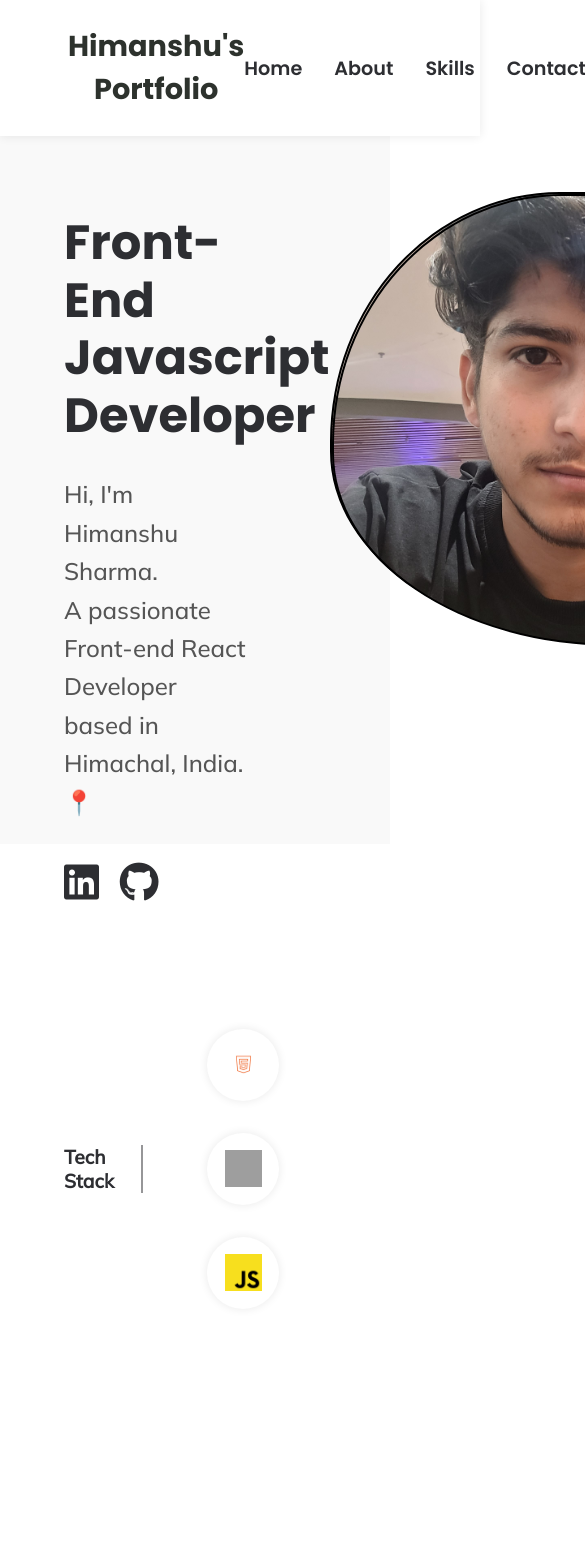
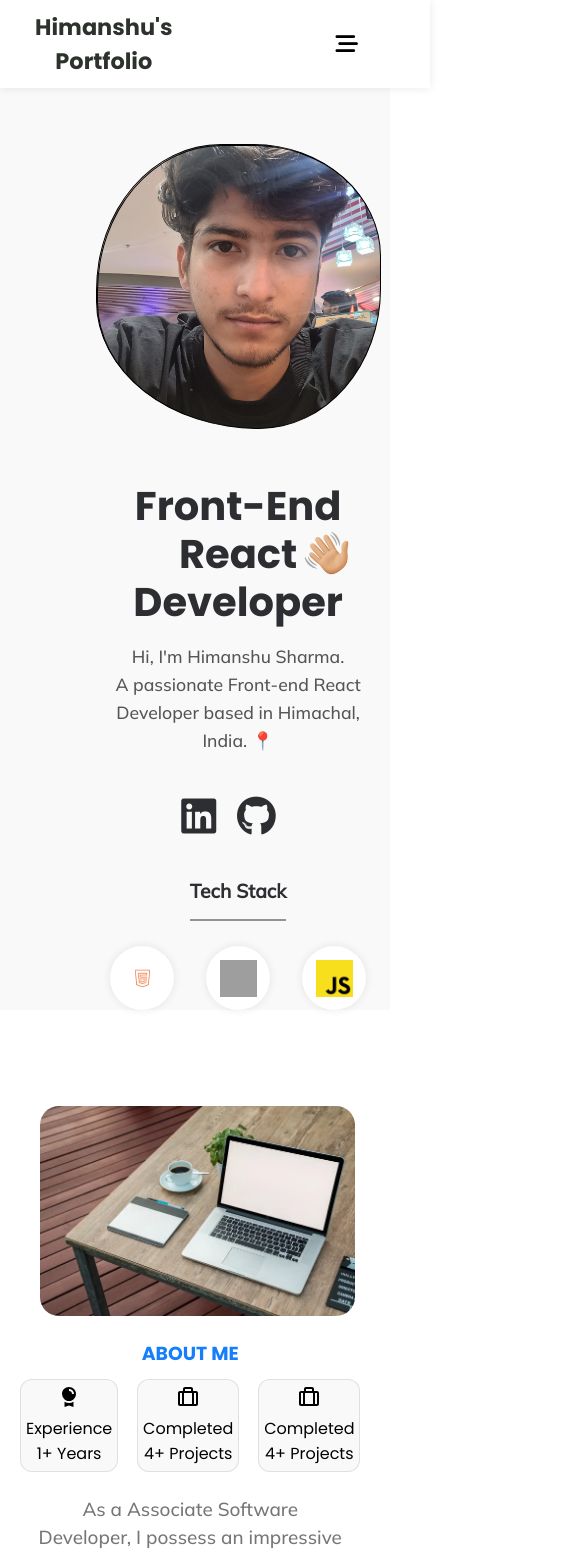
Before and after one commit to himanshuofficial/Personal-Portfolio, a React (Create React App) app: page / in a window 390 px wide. Shown: the top 1556 px of the page, 585 px wide, since content can reach past the window. Built offline with nearby package versions, Linux system fonts and the light colour scheme; grey boxes are pictures that could not be loaded.

Commit message:
Add responsiveness in website

```diff
--- a/src/App.css
+++ b/src/App.css
@@ -48,15 +48,25 @@
 
 html {
   scroll-behavior: smooth;
+  overflow-x: hidden;
 }
 
 body {
   background-color: #fff;
   font-family: Poppins,sans-serif;
   position: relative;
+  overflow-x: hidden;
 }
 
 * {
   margin: 0px;
   padding: 0px;
 }
+
+.open-menu {
+  left: 0 !important;
+}
+
+.closed-menu {
+  left: -100% !important;
+}
--- a/src/components/AboutMe/AboutBox.module.css
+++ b/src/components/AboutMe/AboutBox.module.css
@@ -1,9 +1,15 @@
-.details {
+.details{
     font-family: Poppins,sans-serif;
     display: flex;
     gap: 2rem;
     justify-content: space-around;
     margin-bottom: 7.2px;
+}
+
+@media (max-width: 500px) {
+    .details {
+        gap:1.2rem
+    }
 }
 
 .detail-box {
@@ -14,3 +20,10 @@
     text-align: center;
     padding: 0.8rem;
 }
+
+@media (max-width: 500px) {
+    .detail-box {
+        width: auto;
+        padding: 0.3rem;
+    }
+  }
--- a/src/components/AboutMe/AboutMe.module.css
+++ b/src/components/AboutMe/AboutMe.module.css
@@ -7,6 +7,12 @@
     .about {
         padding: 100rem 0;
     }
+}
+
+@media (max-width: 500px) {
+  .about {
+      padding: 6rem 0;
+  }
 }
 .container {
     padding: 0 4rem;
@@ -18,6 +24,13 @@
     max-width: 74rem;
 }
 
+@media (max-width: 500px) {
+  .container {
+    grid-template-columns: 1fr;
+    text-align: center;
+  }
+}
+
 .image .laptop-image{
 
     position: relative;
@@ -27,6 +40,14 @@
     bottom: 0px;
     right: 98px;
 
+}
+
+@media (max-width: 500px) {
+  .image .laptop-image {
+    width: 90%;
+    height: auto;
+    margin-left: 118px;
+  }
 }
 
 .side-text h1 {
@@ -53,9 +74,21 @@
     line-height: 1.5;
 }
 
+@media (max-width: 768px) {
+  .side-text p{
+    padding: 1rem
+  }
+}
+
 .side-text {
     text-align: justify;
     padding-right: 0.6rem;
+}
+@media (max-width: 768px) {
+  .side-text {
+    padding-top: 1rem;
+    text-align: center;
+  }
 }
 
 .button-40 {
--- a/src/components/Navbar/Navbar.js
+++ b/src/components/Navbar/Navbar.js
@@ -1,6 +1,7 @@
-import { Fragment } from "react";
+import { Fragment, useState } from "react";
 import classes from "./Navbar.module.css";
 const Navbar = () => {
+  const [hamburger, setHamBurger] = useState(false);
   const navbarOptions = [
     {
       name: "Home",
@@ -19,10 +20,22 @@ const Navbar = () => {
       link: "#contact",
     },
   ];
+
+  const pageUp = () => {
+    console.log("skdf");
+    window.scrollTo({ top: (0, 0), behavior: "smooth" });
+  };
+
+  const hamburgerMenu = () => {
+    setHamBurger(!hamburger);
+  };
+
   return (
     <Fragment>
       <nav>
-        <h1 className={classes.logo}>Himanshu's Portfolio</h1>
+        <h3 className={classes.logo} onClick={pageUp}>
+          Himanshu's Portfolio
+        </h3>
         <ul>
           {navbarOptions.map((option) => {
             return (
@@ -31,8 +44,30 @@ const Navbar = () => {
               </li>
             );
           })}
+          <li onClick={hamburgerMenu}>
+            <i
+              className={`fa-solid fa-bars-staggered ${classes["mobile-menu"]}`}
+            ></i>
+          </li>
         </ul>
       </nav>
+      <div
+        className={`${classes["mobile-nav"]} ${
+          hamburger ? "open-menu" : "closed-menu"
+        }`}
+      >
+        <span onClick={() => hamburgerMenu()}>
+          <i className="fa-solid fa-xmark"></i>
+        </span>
+
+        <ul>
+          {navbarOptions.map((item) => (
+            <li key={item.name} onClick={() => hamburgerMenu()}>
+              <a href={item.link}>{item.name}</a>
+            </li>
+          ))}
+        </ul>
+      </div>
     </Fragment>
   );
 };
--- a/src/components/Navbar/Navbar.module.css
+++ b/src/components/Navbar/Navbar.module.css
@@ -5,6 +5,13 @@ nav ul {
     margin-right: 128px;
 
 }
+
+@media (max-width: 500px) {
+    nav ul {
+        margin-right: 32px
+    }
+}
+
 nav h1 {
     margin-left: 18px;
 }
@@ -17,6 +24,12 @@ nav ul a {
     &:hover {
         color: #147efb;
       }
+}
+
+@media (max-width: 900px) {
+    nav ul a {
+        display: none;
+    }
 }
 
 nav {
@@ -35,7 +48,72 @@ nav {
     z-index: 200;
 }
 
+@media (max-width: 500px) {
+    nav {
+        padding: 10px 40px 10px 0px;
+    }
+}
+
+
 .logo {
     color: #2d322d;
     cursor: pointer;
 }
+
+.mobile-menu {
+    font-size: 1.4rem;
+    cursor: pointer;
+    display: none;
+
+    &:hover {
+        color: #147efb;
+        transition: all 0.3s;
+    }
+}
+
+@media (max-width: 900px) {
+    .mobile-menu {
+        display: flex;
+    }
+}
+
+.mobile-nav {
+    align-items: center;
+    background-color: #fff;
+    display: flex;
+    height: 100vh;
+    justify-content: center;
+    left: 0;
+    position: fixed;
+    text-align: center;
+    top: 0;
+    transition: all .3s ease-in-out;
+    width: 100%;
+    z-index: 300;
+}
+
+.mobile-nav span {
+    cursor: pointer;
+    font-size: 2rem;
+    position: absolute;
+    right: 2rem;
+    top: 1rem;
+}
+/* display: flex;
+    flex-direction: column;
+    font-size: 2.3rem;
+    gap: 4rem;
+    list-style: none; */
+.mobile-nav ul {
+    display: flex;
+    flex-direction: column;
+    font-size: 1.42rem;
+    gap: 2.4rem;
+    list-style: none;
+}
+
+.mobile-nav ul a {
+    color: #000;
+    font-weight: 500;
+    text-decoration: none;
+}
--- a/src/components/Profile/Profile.js
+++ b/src/components/Profile/Profile.js
@@ -26,7 +26,7 @@ const Profile = () => {
         <div class={classes.container}>
           <div className={classes["left-content"]}>
             <div className={classes["hero-text"]}>
-              <h1>Front-End Javascript Developer</h1>
+              <h1>Front-End React Developer</h1>
               <img src={Waving} alt="waving_hand" />
               <p>
                 Hi, I'm Himanshu Sharma.
--- a/src/components/Profile/Profile.module.css
+++ b/src/components/Profile/Profile.module.css
@@ -1,172 +1,4 @@
-/* .hero {
-    background-color: #f9f9f9;
-    display: flex;
-    flex-direction: column;
-    height: 100vh;
-    position: relative;
-    width: 100%;
-}
 
-
-.content {
-    align-items: center;
-    display: flex;
-    gap: 10rem;
-    height: 65rem;
-    justify-content: center;
-    position: relative;
-}
-
-.hero-main {
-    align-items: center;
-    display: flex;
-    gap: 10rem;
-    justify-content: center;
-    position: relative;
-}
-
-.hero-text {
-    display: flex;
-    flex-direction: column;
-    max-width: 50rem;
-    position: relative;
-    text-align: justify
-}
-
-.hero-text h1 {
-    color: #2d2e32;
-    font-size: 5.5rem;
-    line-height: 1.2;
-    margin-bottom: 2rem;
-    margin-top: 2rem;
-}
-
-.hero-text p {
-    color: #555555;
-    font-family: Mulish,sans-serif;
-    font-size: 1.8rem;
-    font-weight: 500;
-    line-height: 1.6;
-}
-
-.hero-text span {
-    cursor: pointer;
-    display: flex;
-    gap: 1.3rem;
-    margin: 2.5rem 0;
-}
-
-.image {
-    background-image: url("/src/components/Images/pic.jpg");
-    width: 35rem;
-    height: 35rem;
-    background-size: cover;
-    background-position: center center;
-    background-repeat: no-repeat;
-    border: 3px solid #2d2e32;;
-
-    @media (max-width: 500px) {
-      width: 28rem;
-      height: 28rem;
-    }
-
-    animation: morph 8s ease-in-out infinite;
-    border-radius: 60% 40% 30% 70% / 60% 30% 70% 40%;
-    position: relative;
-    transition: all 1s ease-in-out;
-
-    @keyframes morph {
-      0% {
-        border-radius: 60% 40% 30% 70% / 60% 30% 70% 40%;
-      }
-
-      50% {
-        border-radius: 30% 60% 70% 40% / 50% 60% 30% 60%;
-      }
-
-      100% {
-        border-radius: 60% 40% 30% 70% / 60% 30% 70% 40%;
-      }
-    }
-}
-
-.hero-text span a {
-    color: #2d2e32;
-    font-size: 3rem;
-    i {
-        transition: all 0.2s;
-        &:hover {
-          color: #147efb;
-        }
-      }
-}
-
-.hero-text img {
-    height: 6rem;
-    position: absolute;
-    right: 13rem;
-    top: 8.7rem;
-    width: 6rem;
-    @media (max-width: 900px) {
-        right: 3rem;
-      }
-
-      @media (max-width: 500px) {
-        top: 6.4rem;
-        right: 4rem;
-        width: 4.5rem;
-        height: 4.5rem;
-      }
-
-      @media (max-width: 400px) {
-        right: 3rem;
-      }
-
-      @media (max-width: 380px) {
-        right: 3rem;
-      }
-
-      @media (max-width: 375px) {
-        right: 1.7rem;
-      }
-}
-
-.skills {
-    align-items: center;
-    bottom: 0;
-    color: #767676;
-    display: flex;
-    font-size: 1.7rem;
-    left: 0;
-    position: absolute;
-}
-.skills p {
-    border-right: 2px solid rgba(45,46,50,.5);
-    color: #2d2e32;
-    font-family: Mulish,sans-serif;
-    font-weight: 600;
-    margin-right: 7rem;
-    padding-right: 2rem;
-}
-
-.skills ul li img {
-    height: 3.4rem;
-    width: 3.4rem;
-}
-
-.skills ul {
-    list-style: none;
-    display: flex;
-    gap: 2.5rem;
-    flex-wrap: wrap;
-}
-
-.skills ul li {
-    display: flex;
-    cursor: pointer;
-    background-color: #fff;
-    width: 6.5 54m;
-} */
 
 .home {
   display: flex;
@@ -174,29 +6,40 @@
   background-color: #f9f9f9;
   height: 100vh;
 }
+@media (max-width: 900px) {
+  .home {
+    padding: 29rem 3rem
+   }
+
+}
+@media (max-width: 500px) {
+  .home {
+    padding: 0rem 3rem;
+    height: auto;
+   }
+
+}
 
 .container {
   margin-top: 12rem;
   display: flex;
   padding: 0 4rem;
+}
 
-}
 @media (min-width: 1900px) {
  .container {
-  margin-top: 19rem;
+  margin-top: 1rem;
  }
 }
-/* .hero-main {
-  align-items: center;
-  display: flex;
-  gap: 10rem;
-  justify-content: center;
-  position: relative;
-} */
+@media (max-width: 500px) {
+  .container {
+    flex-flow: column-reverse;
+    padding: 0rem 3rem;
+    gap: 2rem;
+    margin-top: 9rem;
+   }
+}
 
-/* .hero-text {
-  margin-left: 40px;
-} */
 
 .hero-text h1{
   color: #2d2e32;
@@ -204,6 +47,14 @@
   width: 76%;
   line-height: 1.2;
   margin-bottom: 2rem;
+}
+
+@media (max-width: 500px) {
+  .hero-text h1 {
+    font-size: 2.5rem;
+    width: 100%;
+    text-align: center;
+  }
 }
 
 .hero-text span a {
@@ -226,13 +77,19 @@
 .hero-text p {
   color: #555;
   font-family: Mulish,sans-serif;
-  font-size: 1.5rem;
+  font-size: 1.1rem;
   font-weight: 500;
   line-height: 1.6;
   width: 70%;
   margin-top: -68px;
 }
 
+@media (max-width: 500px) {
+  .hero-text p {
+    width: 100%;
+    text-align: center;
+  }
+}
 .hero-text span a i{
   color: #2d2e32;
   font-size: 2.5rem;
@@ -240,7 +97,13 @@
   &:hover {
     color: #147efb;
   }
+}
 
+@media (max-width: 500px) {
+  .hero-text span {
+    width: 100%;
+    margin-left: 30%;
+  }
 }
 
 .right-content img {
@@ -253,24 +116,25 @@
 
 
 .image{
-  background: #08aeea50  url('../Images/pic.jpg') no-repeat;
+  background: url('../Images/pic.jpg') no-repeat;
   width: 24.5rem;
   height: 24.5rem;
   background-size: cover;
   background-position: center center;
   background-repeat: no-repeat;
-  border: 2px solid black;
-
-  @media (max-width: 500px) {
-    width: 28rem;
-    height: 28rem;
-  }
-
+  border: 1px solid black;
   animation: morph 8s ease-in-out infinite;
   border-radius: 60% 40% 30% 70% / 60% 30% 70% 40%;
   position: relative;
   transition: all 1s ease-in-out;
 
+}
+
+@media (max-width: 500px) {
+  .image {
+    width: 17.64rem;
+    height: 17.64rem;
+  }
 }
 @keyframes morph {
   0% {
@@ -300,6 +164,16 @@
   width: 60px;
 }
 
+@media (max-width: 500px) {
+
+  .hero-text img {
+    top: -8rem;
+    right: -13rem;
+    width: 2.8rem;
+    height: 2.8rem;
+  }
+}
+
 .skills {
   align-items: center;
   bottom: 0;
@@ -310,6 +184,15 @@
   position: relative;
   margin-top: 7rem;
 }
+
+@media (max-width: 500px) {
+  .skills {
+    flex-direction: column;
+    position: static;
+    margin-top: 28px;
+  }
+}
+
 .skills p {
   border-right: 2px solid rgba(45,46,50,.5);
   color: #2d2e32;
@@ -317,7 +200,20 @@
   font-weight: 600;
   margin-right: 4rem;
   padding-right: 1.7rem;
+
 }
+@media (max-width: 900px) {
+  .skills p {
+    border-bottom: 2px solid rgba(45,46,50,.5);
+    border-right: none;
+    margin-bottom: 1.6rem;
+    margin-right: 0;
+    padding-bottom: 1rem;
+    padding-right: 0;
+  }
+}
+
+
 
 .skills ul li img {
   height: 2.3rem;
@@ -339,8 +235,7 @@
      box-shadow: 0 0 10px rgba(0,0,0,.09);
      cursor: pointer;
      display: flex;
-     height: 4.5rem;
+     height: 4rem;
     justify-content: center;
-    width: 4.5rem;
-
+    width: 4rem;
 }
--- a/src/components/Skills/Skills.module.css
+++ b/src/components/Skills/Skills.module.css
@@ -17,6 +17,7 @@
     text-transform: uppercase;
 }
 
+
 .container h3 {
     color: #2d2e32;;
     font-family: Mulish,sans-serif;
@@ -25,6 +26,21 @@
     line-height: 1.5;
     margin-bottom: 4.2rem;
 }
+@media (max-width: 768px) {
+    .container h3{
+        text-align: center;
+        padding-left: 0.6rem;
+        padding-right: 0.6rem;
+        margin-bottom: -2.8rem;
+    }
+}
+
+@media (max-width: 768px) {
+    .title h1{
+        text-align: center;
+    }
+}
+
 
 .skills {
     display: grid;
@@ -32,3 +48,17 @@
     grid-row-gap: 20px;
     grid-column-gap: 113px;
 }
+
+@media (max-width: 500px) {
+    .skills{
+        grid-template-columns: none;
+        padding: 5.5rem 0;
+        margin: 1rem;
+    }
+  }
+
+@media (max-width: 768px) {
+    .skills-section{
+        padding: 5.5rem 0;
+    }
+  }
```
